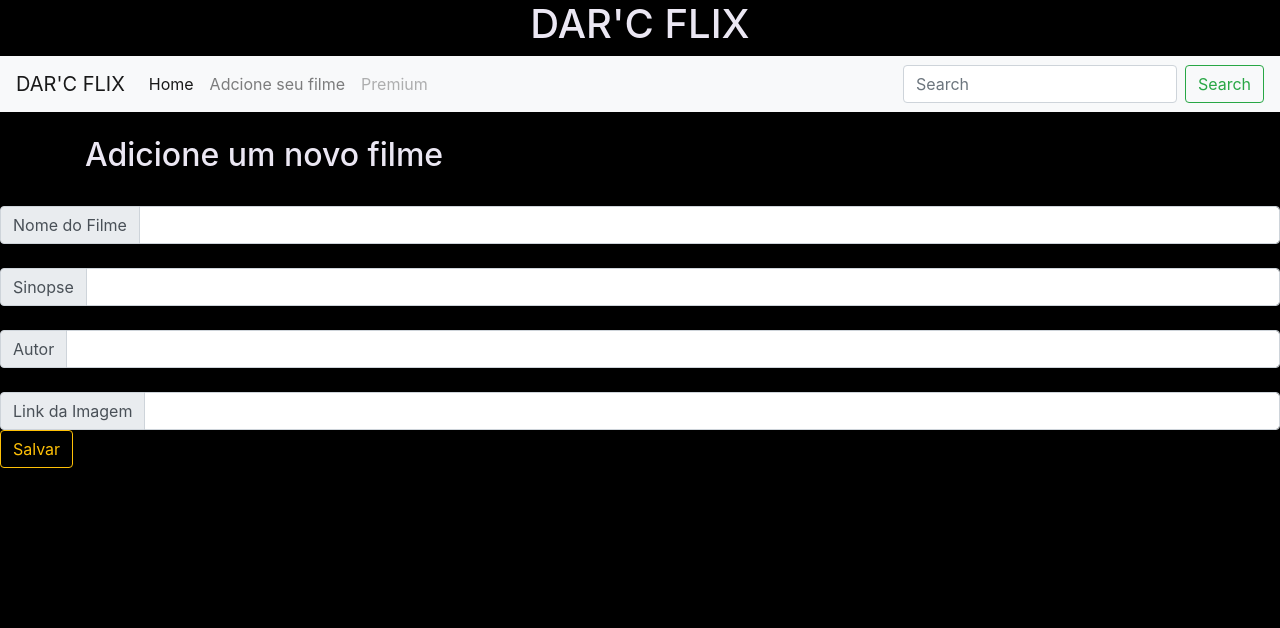
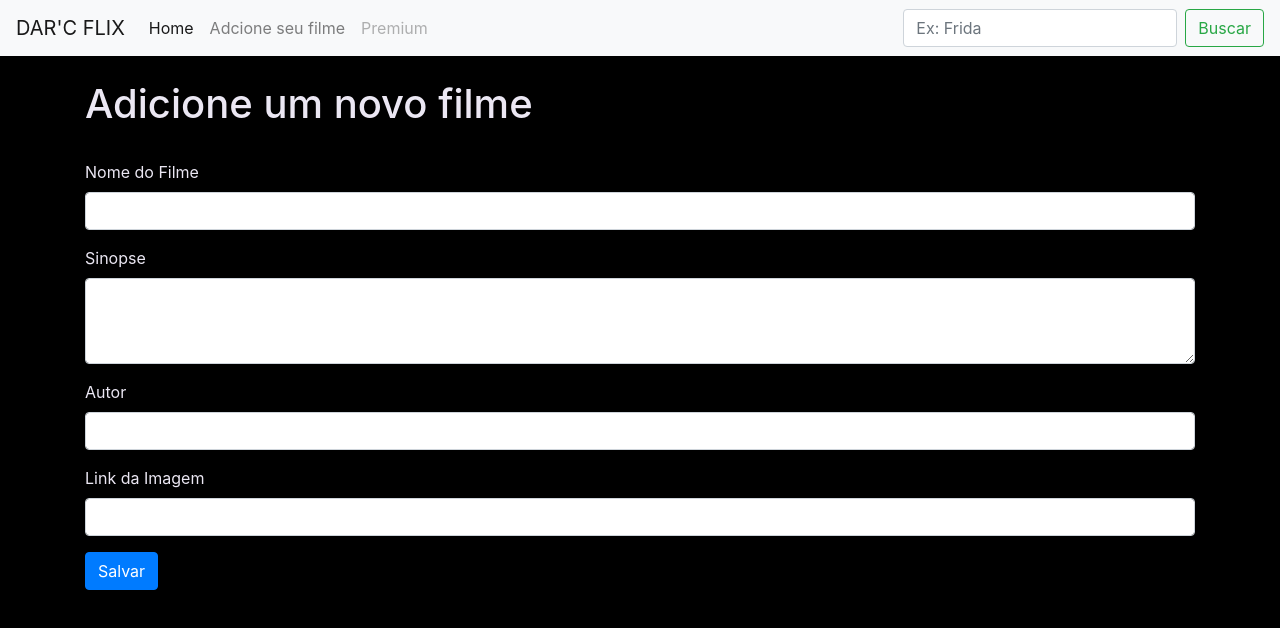
Before and after one commit to DarcPabla/darcflix, a website: page darcflix/frontend/opcional/addNovoFilme.html in a window 1280 px wide. Drawn offline with nearby package versions, Linux system fonts and the light colour scheme; no server answers.

Commit message:
Refatora addNovoFilme

```diff
--- a/darcflix/frontend/opcional/addNovoFilme.html
+++ b/darcflix/frontend/opcional/addNovoFilme.html
@@ -3,7 +3,6 @@
   <head>
     <meta charset="utf-8" />
     <meta name="viewport" content="width=device-width" />
-    <title>replit</title>
     <script
       src="https://cdn.jsdelivr.net/npm/jquery@3.5.1/dist/jquery.slim.min.js"
       integrity="sha384-DfXdz2htPH0lsSSs5nCTpuj/zy4C+OGpamoFVy38MVBnE+IbbVYUew+OrCXaRkfj"
@@ -23,15 +22,10 @@
     />
     <link href="./CSS/estilo.css" rel="stylesheet" type="text/css" />
 
-    <script src="./index.js" type="text/javascript"></script>
-
-    <title>DAR'C FLIX</title>
+    <title>Novo filme - DAR'C FLIX</title>
   </head>
 
   <body>
-    <div class="nome text-center">
-      <h1>DAR'C FLIX</h1>
-    </div>
     <nav class="navbar navbar-expand-lg navbar-light bg-light">
       <a class="navbar-brand" href="index.html">DAR'C FLIX</a>
       <button
@@ -67,74 +61,44 @@
           <input
             class="form-control mr-2"
             type="search"
-            placeholder="Search"
+            placeholder="Ex: Frida"
             aria-label="Search"
           />
-          <button class="btn btn-outline-success" type="submit">Search</button>
+          <button class="btn btn-outline-success" type="submit">Buscar</button>
         </form>
       </div>
     </nav>
 
     <br />
-    <div class="container" id="ar">
-      <h2>Adicione um novo filme</h2>
-    </div>
-    <br />
 
-    <div class="input-group">
-      <div class="input-group-prepend">
-        <span class="input-group-text">Nome do Filme</span>
-      </div>
-      <input
-        id="nome"
-        type="text"
-        aria-label="First name"
-        class="form-control"
-      />
-    </div>
-    <br />
-
-    <div class="input-group">
-      <div class="input-group-prepend">
-        <span class="input-group-text">Sinopse</span>
-      </div>
-      <input
-        id="sinopse"
-        type="text"
-        aria-label="First name"
-        class="form-control"
-      />
-    </div>
-
-    <br />
-
-    <div class="input-group">
-      <div class="input-group-prepend">
-        <span class="input-group-text">Autor</span>
-      </div>
-      <input
-        id="autor"
-        type="text"
-        aria-label="First name"
-        class="form-control"
-      />
-    </div>
-
-    <br />
-    <div class="input-group">
-      <div class="input-group-prepend">
-        <span class="input-group-text">Link da Imagem</span>
-      </div>
-      <input
-        id="link-imagem"
-        type="text"
-        aria-label="First name"
-        class="form-control"
-      />
-    </div>
-
-    <button type="button" onclick="salvar()" class="btn btn-outline-warning">
-      Salvar
-    </button>
+    <section class="container">
+      <h1>Adicione um novo filme</h1>
+      <br />
+      <form onsubmit="return salvar();">
+        <div class="form-group">
+          <label for="nome-do-filme">Nome do Filme</label>
+          <input type="text" class="form-control" id="nome-do-filme" required />
+        </div>
+        <div class="form-group">
+          <label for="sinopse">Sinopse</label>
+          <textarea
+            class="form-control"
+            id="sinopse"
+            rows="3"
+            required
+          ></textarea>
+        </div>
+        <div class="form-group">
+          <label for="autor">Autor</label>
+          <input type="text" class="form-control" id="autor" required />
+        </div>
+        <div class="form-group">
+          <label for="link-da-imagem">Link da Imagem</label>
+          <input type="url" class="form-control" id="link-da-imagem" required />
+        </div>
+        <button type="submit" class="btn btn-primary">Salvar</button>
+      </form>
+    </section>
+    <script src="./addNovoFilme.js" type="text/javascript"></script>
   </body>
 </html>
--- /dev/null
+++ b/darcflix/frontend/opcional/addNovoFilme.js
@@ -0,0 +1,36 @@
+function salvar() {
+  const nome = document.querySelector("#nome-do-filme").value;
+  const sinopse = document.querySelector("#sinopse").value;
+  const autor = document.querySelector("#autor").value;
+  const img = document.querySelector("#link-da-imagem").value;
+
+  const body = {
+    nome,
+    sinopse,
+    autor,
+    img,
+  };
+
+  var options = {
+    method: "POST",
+    mode: "cors",
+    headers: {
+      Accept: "application/json",
+      "Content-Type": "application/json",
+    },
+    body: JSON.stringify(body),
+  };
+
+  fetch("http://localhost:3000/filmes/", options)
+    .then((response) => response.json())
+    .then((filme) => {
+      window.location.href = `/darcflix/frontend/opcional/sinopses.html#${filme.id}`;
+    });
+
+  nome.innerHTML = "";
+  sinopse.innerHTML = "";
+  autor.innerHTML = "";
+  img.innerHTML = "";
+
+  return false;
+}
```
